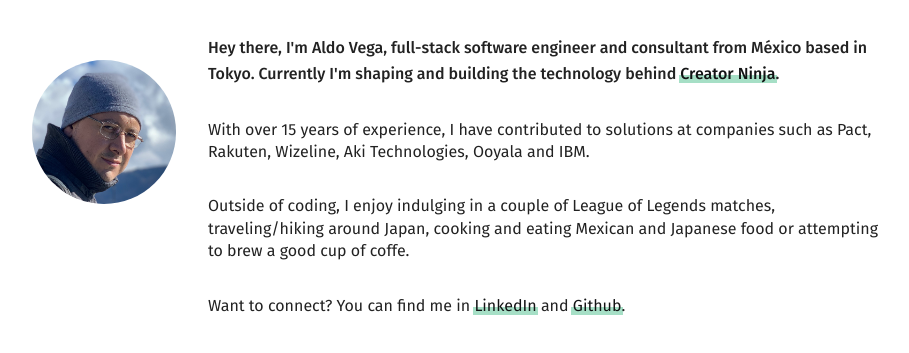
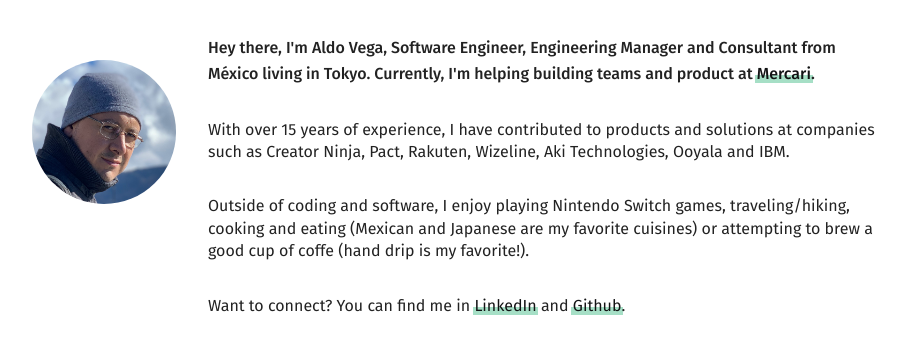
Before and after one commit to aldovc/aldovc.github.com, a plain HTML site: page index.html in a window 1280 px wide. Shown: the part 85-438 px from the top of the page, without its empty margins (184-1093 px from the left). Drawn offline with Linux system fonts and the light colour scheme.

Commit message:
Update README

```diff
--- a/index.html
+++ b/index.html
@@ -13,7 +13,7 @@
 
   <meta charset="utf-8">
   <title>Aldo Vega | Software Engineer, CTO, Co-founder</title>
-  <meta name="description" content="Software Engineer, CTO, Co-founder">
+  <meta name="description" content="Software Engineer, Engineering Manager, CTO, Co-founder">
   <meta name="viewport" content="width=device-width, initial-scale=1">
 
   <meta property="og:title" content="Aldo Vega | Software Engineer, CTO, Co-founder">
@@ -41,9 +41,9 @@
     </div>
     <div class="col">
       <h1>Aldo Vega</h1>
-      <p><strong>Hey there, I'm Aldo Vega, full-stack software engineer and consultant from México based in Tokyo. Currently I'm shaping and building the technology behind <a href="https://creator.ninja" target="_blank">Creator Ninja</a>.</strong></p>
-      <p>With over 15 years of experience, I have contributed to solutions at companies such as Pact, Rakuten, Wizeline, Aki Technologies, Ooyala and IBM.</p>
-      <p>Outside of coding, I enjoy indulging in a couple of League of Legends matches, traveling/hiking around Japan, cooking and eating Mexican and Japanese food or attempting to brew a good cup of coffe.</p>
+      <p><strong>Hey there, I'm Aldo Vega, Software Engineer, Engineering Manager and Consultant from México living in Tokyo. Currently, I'm helping building teams and product at <a href="https://mercari.jp" target="_blank">Mercari</a>.</strong></p>
+      <p>With over 15 years of experience, I have contributed to products and solutions at companies such as Creator Ninja, Pact, Rakuten, Wizeline, Aki Technologies, Ooyala and IBM.</p>
+      <p>Outside of coding and software, I enjoy playing Nintendo Switch games, traveling/hiking, cooking and eating (Mexican and Japanese are my favorite cuisines) or attempting to brew a good cup of coffe (hand drip is my favorite!).</p>
       <p>Want to connect? You can find me in <a href="https://www.linkedin.com/in/vegaaldo" target="_blank">LinkedIn</a> and <a href="https://github.com/aldovc" target="_blank">Github</a>.</p>
       </div>
     </div>
```
